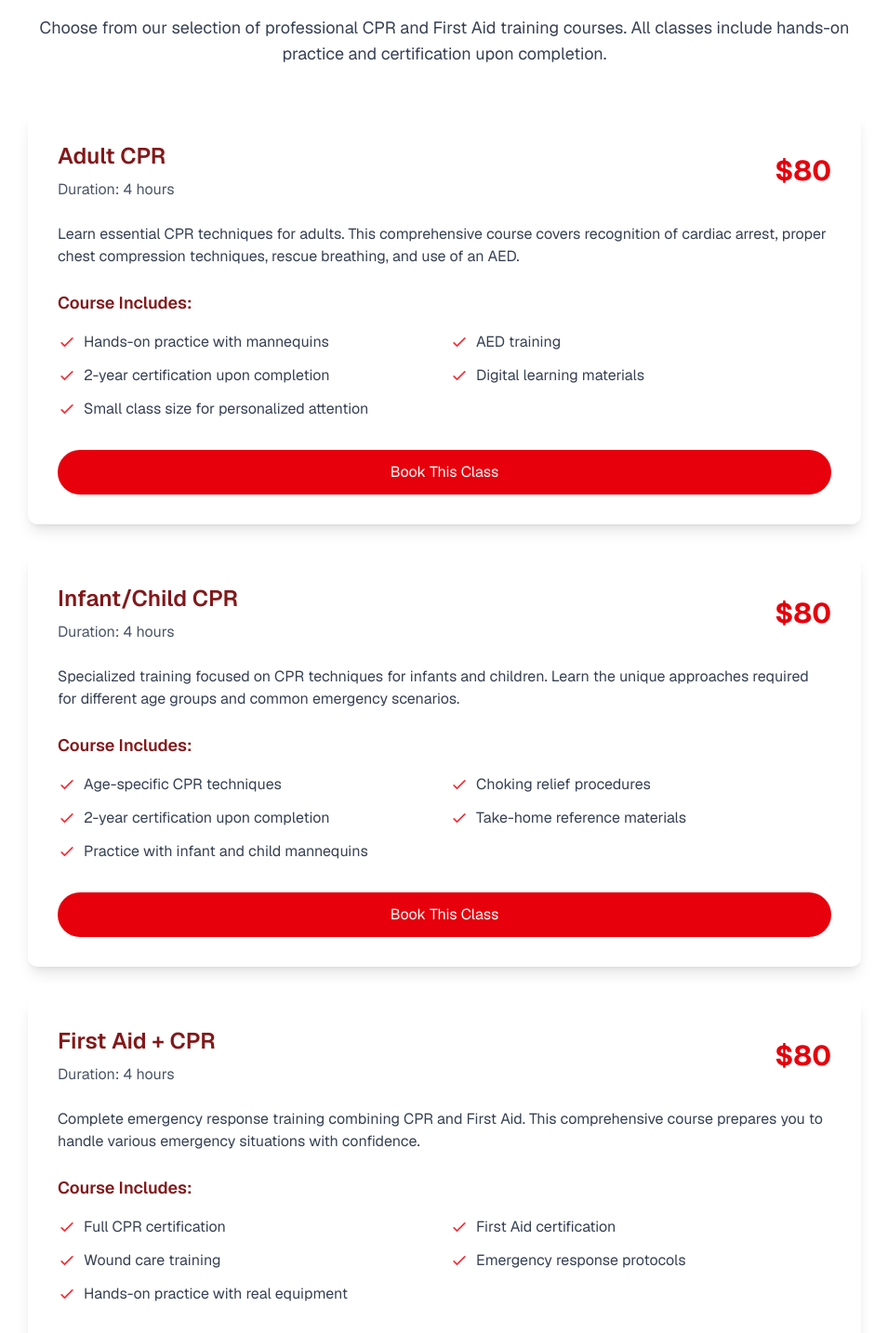
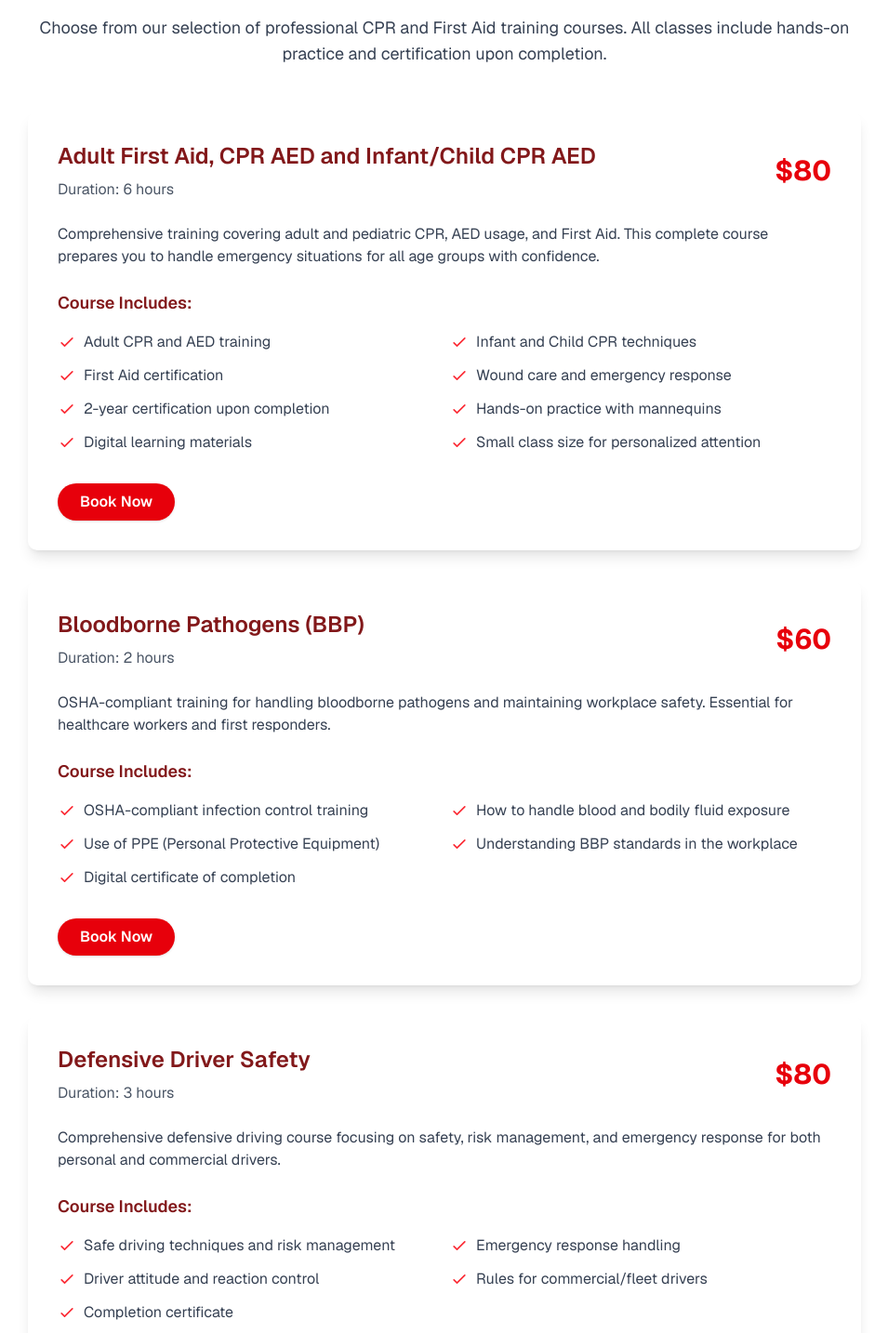
Before and after one commit to MulualemBerhanu/alexCPR, a Next.js app: page /classes in a window 1280 px wide. Shown: the part 200-1634 px from the top of the page at 93% size, without its empty margins (162-1117 px from the left). Built offline with nearby package versions, Linux system fonts and the light colour scheme.

Commit message:
First revision completed

```diff
--- a/src/app/book/page.tsx
+++ b/src/app/book/page.tsx
@@ -9,6 +9,7 @@ import { zodResolver } from '@hookform/resolvers/zod';
 import DatePicker from 'react-datepicker';
 import 'react-datepicker/dist/react-datepicker.css';
 import { isSunday } from 'date-fns';
+import Link from 'next/link';
 
 type ClassType = {
   id: string;
@@ -18,56 +19,32 @@ type ClassType = {
   description: string;
   includes: string[];
   comingSoon?: boolean;
+  contactOnly?: boolean;
 };
 
 // Reuse the classes array from Classes page for schedule
 const classes = [
   {
-    id: "adult-cpr",
-    title: "Adult CPR",
+    id: "adult-first-aid-cpr-aed",
+    title: "Adult First Aid, CPR AED and Infant/Child CPR AED",
     price: 80,
-    duration: "4 hours",
-    description: "Learn essential CPR techniques for adults. This comprehensive course covers recognition of cardiac arrest, proper chest compression techniques, rescue breathing, and use of an AED.",
+    duration: "6 hours",
+    description: "Comprehensive training covering adult and pediatric CPR, AED usage, and First Aid. This complete course prepares you to handle emergency situations for all age groups with confidence.",
     includes: [
+      "Adult CPR and AED training",
+      "Infant and Child CPR techniques",
+      "First Aid certification",
+      "Wound care and emergency response",
+      "2-year certification upon completion",
       "Hands-on practice with mannequins",
-      "AED training",
-      "2-year certification upon completion",
       "Digital learning materials",
       "Small class size for personalized attention"
     ]
   },
   {
-    id: "child-cpr",
-    title: "Infant/Child CPR",
-    price: 80,
-    duration: "4 hours",
-    description: "Specialized training focused on CPR techniques for infants and children. Learn the unique approaches required for different age groups and common emergency scenarios.",
-    includes: [
-      "Age-specific CPR techniques",
-      "Choking relief procedures",
-      "2-year certification upon completion",
-      "Take-home reference materials",
-      "Practice with infant and child mannequins"
-    ]
-  },
-  {
-    id: "first-aid-cpr",
-    title: "First Aid + CPR",
-    price: 80,
-    duration: "4 hours",
-    description: "Complete emergency response training combining CPR and First Aid. This comprehensive course prepares you to handle various emergency situations with confidence.",
-    includes: [
-      "Full CPR certification",
-      "First Aid certification",
-      "Wound care training",
-      "Emergency response protocols",
-      "Hands-on practice with real equipment"
-    ]
-  },
-  {
     id: "bloodborne-pathogens",
     title: "Bloodborne Pathogens (BBP)",
-    price: 80,
+    price: 60,
     duration: "2 hours",
     description: "OSHA-compliant training for handling bloodborne pathogens and maintaining workplace safety. Essential for healthcare workers and first responders.",
     includes: [
@@ -104,7 +81,8 @@ const classes = [
       "HR/Payroll task handling (Tier 2)",
       "Hands-on practice with simulations",
       "Helpful take-home reference guides"
-    ]
+    ],
+    contactOnly: true
   },
 ];
 
@@ -313,17 +291,20 @@ export default function BookPage() {
                     <p className="text-gray-600">Duration: {classItem.duration}</p>
                   </div>
                   <div className="mt-4 md:mt-0">
-                    {classItem.price ? (
+                    {classItem.price && !classItem.contactOnly ? (
                       <p className="text-3xl font-bold text-red-600">${classItem.price}</p>
-                    ) : (
+                    ) : classItem.comingSoon ? (
                       <span className="inline-block bg-gray-200 text-gray-600 px-4 py-2 rounded-full text-sm font-medium">Coming Soon</span>
-                    )}
+                    ) : null}
                   </div>
                 </div>
                 <div className="flex gap-4 mt-4">
                   <button type="button" className="bg-gray-100 text-gray-700 px-4 py-2 rounded-full font-semibold shadow hover:bg-gray-200 transition-all" onClick={e => { e.stopPropagation(); setModalClass(classItem); setShowModal(true); }}>Preview</button>
-                  {!classItem.comingSoon && (
+                  {!classItem.comingSoon && !classItem.contactOnly && (
                     <button type="button" className={`bg-red-600 text-white px-4 py-2 rounded-full font-semibold shadow hover:bg-red-700 transition-all ${isSelected ? 'ring-2 ring-red-400' : ''}`} onClick={e => { e.stopPropagation(); setSelectedClass(classItem); setTimeout(() => nextBtnRef.current?.scrollIntoView({ behavior: 'smooth' }), 200); }}>Select</button>
+                  )}
+                  {classItem.contactOnly && (
+                    <Link href="/contact" className="bg-blue-600 text-white px-4 py-2 rounded-full font-semibold shadow hover:bg-blue-700 transition-all">Contact Us</Link>
                   )}
                 </div>
               </div>
--- a/src/app/classes/page.tsx
+++ b/src/app/classes/page.tsx
@@ -2,53 +2,39 @@
 import Link from "next/link";
 import { motion } from "framer-motion";
 
-const classes = [
+type ClassType = {
+  id: string;
+  title: string;
+  price: number | null;
+  duration: string;
+  description: string;
+  includes: string[];
+  comingSoon?: boolean;
+  contactOnly?: boolean;
+};
+
+const classes: ClassType[] = [
   {
-    id: "adult-cpr",
-    title: "Adult CPR",
+    id: "adult-first-aid-cpr-aed",
+    title: "Adult First Aid, CPR AED and Infant/Child CPR AED",
     price: 80,
-    duration: "4 hours",
-    description: "Learn essential CPR techniques for adults. This comprehensive course covers recognition of cardiac arrest, proper chest compression techniques, rescue breathing, and use of an AED.",
+    duration: "6 hours",
+    description: "Comprehensive training covering adult and pediatric CPR, AED usage, and First Aid. This complete course prepares you to handle emergency situations for all age groups with confidence.",
     includes: [
+      "Adult CPR and AED training",
+      "Infant and Child CPR techniques",
+      "First Aid certification",
+      "Wound care and emergency response",
+      "2-year certification upon completion",
       "Hands-on practice with mannequins",
-      "AED training",
-      "2-year certification upon completion",
       "Digital learning materials",
       "Small class size for personalized attention"
     ]
   },
   {
-    id: "child-cpr",
-    title: "Infant/Child CPR",
-    price: 80,
-    duration: "4 hours",
-    description: "Specialized training focused on CPR techniques for infants and children. Learn the unique approaches required for different age groups and common emergency scenarios.",
-    includes: [
-      "Age-specific CPR techniques",
-      "Choking relief procedures",
-      "2-year certification upon completion",
-      "Take-home reference materials",
-      "Practice with infant and child mannequins"
-    ]
-  },
-  {
-    id: "first-aid-cpr",
-    title: "First Aid + CPR",
-    price: 80,
-    duration: "4 hours",
-    description: "Complete emergency response training combining CPR and First Aid. This comprehensive course prepares you to handle various emergency situations with confidence.",
-    includes: [
-      "Full CPR certification",
-      "First Aid certification",
-      "Wound care training",
-      "Emergency response protocols",
-      "Hands-on practice with real equipment"
-    ]
-  },
-  {
     id: "bloodborne-pathogens",
     title: "Bloodborne Pathogens (BBP)",
-    price: 80,
+    price: 60,
     duration: "2 hours",
     description: "OSHA-compliant training for handling bloodborne pathogens and maintaining workplace safety. Essential for healthcare workers and first responders.",
     includes: [
@@ -85,7 +71,8 @@ const classes = [
       "HR/Payroll task handling (Tier 2)",
       "Hands-on practice with simulations",
       "Helpful take-home reference guides"
-    ]
+    ],
+    contactOnly: true
   },
   {
     id: "ois",
@@ -165,15 +152,15 @@ export default function ClassesPage() {
                       </p>
                     </div>
                     <div className="mt-4 md:mt-0">
-                      {classItem.price ? (
+                      {classItem.price && !classItem.contactOnly ? (
                         <p className="text-3xl font-bold text-red-600">
                           ${classItem.price}
                         </p>
-                      ) : (
+                      ) : classItem.comingSoon ? (
                         <span className="inline-block bg-gray-200 text-gray-600 px-4 py-2 rounded-full text-sm font-medium">
                           Coming Soon
                         </span>
-                      )}
+                      ) : null}
                     </div>
                   </div>
 
@@ -197,18 +184,29 @@ export default function ClassesPage() {
                     </ul>
                   </div>
 
-                  {classItem.comingSoon ? (
-                    <div className="text-center text-gray-500 italic">
-                      This course will be available soon. Stay tuned for updates!
-                    </div>
-                  ) : (
-                    <Link
-                      href={`/book?class=${classItem.id}`}
-                      className="block w-full md:w-auto text-center bg-red-600 text-white px-8 py-3 rounded-full hover:bg-red-700 transition-colors transform hover:scale-105"
-                    >
-                      Book This Class
-                    </Link>
-                  )}
+                  <div className="flex gap-4 mt-4">
+                    {!classItem.comingSoon && !classItem.contactOnly && (
+                      <Link
+                        href={`/book?class=${classItem.id}`}
+                        className="bg-red-600 text-white px-6 py-2 rounded-full font-semibold shadow hover:bg-red-700 transition-all"
+                      >
+                        Book Now
+                      </Link>
+                    )}
+                    {classItem.contactOnly && (
+                      <Link
+                        href="/contact"
+                        className="bg-blue-600 text-white px-6 py-2 rounded-full font-semibold shadow hover:bg-blue-700 transition-all"
+                      >
+                        Contact Us
+                      </Link>
+                    )}
+                    {classItem.comingSoon && (
+                      <div className="text-center text-gray-500 italic">
+                        This course will be available soon. Stay tuned for updates!
+                      </div>
+                    )}
+                  </div>
                 </div>
               </motion.div>
             ))}
--- a/src/app/layout.tsx
+++ b/src/app/layout.tsx
@@ -28,6 +28,9 @@ export default function RootLayout({
 }>) {
   return (
     <html lang="en">
+      <head>
+        <link rel="icon" type="image/svg+xml" href="/favIcon.svg" />
+      </head>
       <body className={`${geist.className} min-h-screen flex flex-col`}>
         <Navbar />
         <main className="flex-grow pt-16">
--- a/src/components/ui/footer.tsx
+++ b/src/components/ui/footer.tsx
@@ -87,18 +87,18 @@ export function Footer() {
             <h3 className="text-lg font-semibold text-red-900 mb-4">Classes</h3>
             <ul className="space-y-3">
               <li>
-                <Link href="/book?class=adult-cpr" className="text-gray-600 hover:text-red-600 transition-colors">
-                  Adult CPR
+                <Link href="/book?class=adult-first-aid-cpr-aed" className="text-gray-600 hover:text-red-600 transition-colors">
+                  Adult First Aid, CPR AED and Infant/Child CPR AED
                 </Link>
               </li>
               <li>
-                <Link href="/book?class=child-cpr" className="text-gray-600 hover:text-red-600 transition-colors">
-                  Infant/Child CPR
+                <Link href="/book?class=bloodborne-pathogens" className="text-gray-600 hover:text-red-600 transition-colors">
+                  Bloodborne Pathogens (BBP)
                 </Link>
               </li>
               <li>
-                <Link href="/book?class=first-aid-cpr" className="text-gray-600 hover:text-red-600 transition-colors">
-                  First Aid + CPR
+                <Link href="/book?class=defensive-driving" className="text-gray-600 hover:text-red-600 transition-colors">
+                  Defensive Driver Safety
                 </Link>
               </li>
             </ul>
```
Also changed, not shown: public/favIcon.svg (added).
